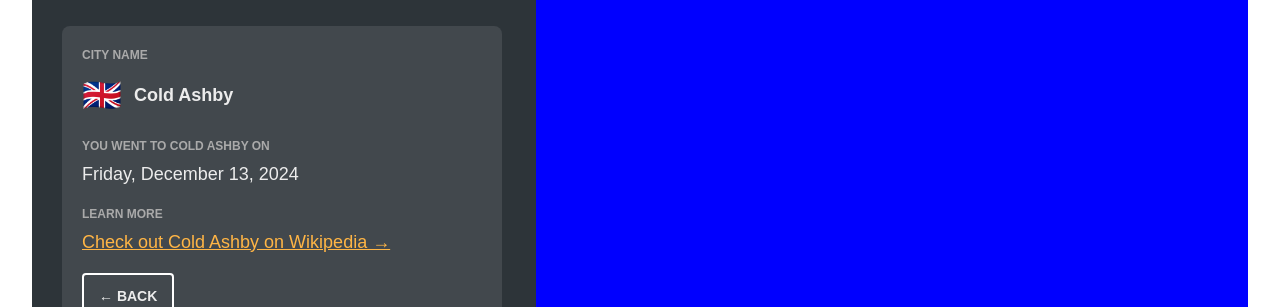
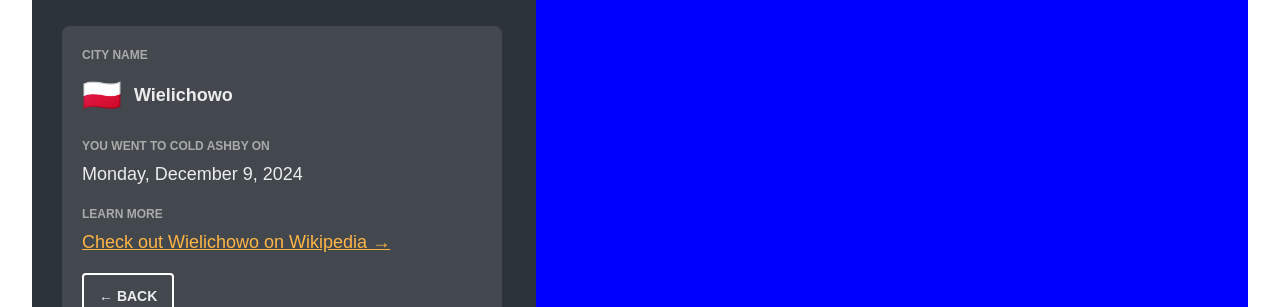
Before and after one commit to sofianeberkane202/worldWise-app, a React (Vite) app: page /travel/cities/8631 in a window 1280 px wide. Shown: the part 183-490 px from the top of the page. Built offline with nearby package versions, Linux system fonts and the light colour scheme; data requests are answered from the project's data file; the HTML template or start-up script is replaced by a standard one.

Commit message:
update city component UI data

```diff
--- a/src/App.jsx
+++ b/src/App.jsx
@@ -8,10 +8,11 @@ import Cities from "./components/Cities"
 import Countries from './components/Countries'
 import City from "./components/City"
 import { useEffect, useState } from "react"
+import { URL } from "./config"
 
 /* eslint-disable react/react-in-jsx-scope */
 
-const URL = 'http://localhost:8000/cities';
+
 export default function App(){
 
   const [cities, setCities]= useState([]);
@@ -42,7 +43,7 @@ export default function App(){
       <Route path="/login" element={<LoginPage/>} />
       <Route path="/travel" element={<TravelPage/>}>
 
-        <Route index element={<Cities/>}/>
+        <Route index element={<Cities cities={cities}/>}/>
         <Route path="cities" element={<Cities cities={cities}/>}/>
         <Route path="cities/:id" element={<City/>} />{/* Dynamic route for city details */}
         <Route path="countries" element={<Countries cities={cities}/>}/>
--- a/src/components/Cities.jsx
+++ b/src/components/Cities.jsx
@@ -2,7 +2,7 @@
 import PropTypes from 'prop-types'
 import { NavLink } from 'react-router-dom';
 import styles from './Cities.module.css'
-
+import { handleDateWithoutDay } from '../helper';
 
 
 
@@ -20,9 +20,9 @@ function Cities({cities}) {
 }
 
 function City({city}){
-    const {cityName, emoji,id} = city;
+    const {cityName, emoji,id, position:{lat,lng}, date} = city;
     return (
-        <NavLink to={`${id}`}>
+        <NavLink to={`${id}?lat=${lat}&lng=${lng}`}>
           <li className={`flex flex-center-y ${styles.city}`}>
             <p className="flex flex-center-y">
                 <span className={styles.emoji}>{emoji}</span>
@@ -36,7 +36,7 @@ function City({city}){
                 </span>
             </p>
 
-            <p className={`${styles.date} flex-1`}>(December 12, 2024)</p>
+            <p className={`${styles.date} flex-1`}>({handleDateWithoutDay(date)})</p>
 
             <button>&times;</button>
           </li>
@@ -46,11 +46,7 @@ function City({city}){
 }
 
 City.propTypes = {
-    city: PropTypes.shape({
-        emoji: PropTypes.string,
-        cityName: PropTypes.string,
-        id: PropTypes.string,
-    }).isRequired
+    city: PropTypes.object
 };
 
 Cities.propTypes = {
--- a/src/components/City.jsx
+++ b/src/components/City.jsx
@@ -3,23 +3,55 @@
 import ButtonBack from './ButtonBack';
 import styles from './City.module.css'
 import PropTypes from 'prop-types'
+import { handleDate } from '../helper';
+
+import { URL } from '../config';
+import { fetchData } from '../helper';
+import { useEffect } from 'react';
+import { useParams } from 'react-router-dom';
+import { useState } from 'react';
 function City() {
-    // const {cityName, emoji} = city;
+
+    const {id} = useParams();
+
+    const [city,setCity]= useState({});
+
+    useEffect(function(){
+        async function fetchCityData(){
+            try {
+                const data = await fetchData(`${URL}/${id}`);
+
+                setCity(data);
+            } catch (error) {
+                console.log(error);
+            }
+        }
+        fetchCityData();
+    },[id])
+
+    const {
+        emoji,
+        cityName,
+        date,
+    } = city;
+
+
+
 
     return (
         <div className={styles.city}>
             <div className={styles.box}>
                 <p className={styles.title}>city name</p>
                 <p className={styles['city-name']}>
-                    <span className={styles.emoji}>🇬🇧</span>
-                    <span>Cold Ashby</span>
+                    <span className={styles.emoji}>{emoji}</span>
+                    <span>{cityName}</span>
                 </p>
             </div>
 
             <div className={styles.box}>
                 <p className={styles.title}>You went to Cold Ashby on</p>
                 <p>
-                    Friday, December 13, 2024
+                    {handleDate(date)}
                 </p>
             </div>
 
@@ -29,7 +61,7 @@ function City() {
                 <a
                 href={`https://en.wikipedia.org/wiki/Cold_Ashby`}
                 target='_blank'>
-                    {`Check out Cold Ashby on Wikipedia →`}
+                    {`Check out ${cityName} on Wikipedia →`}
                 </a>
             </div>
 
--- /dev/null
+++ b/src/config.js
@@ -0,0 +1,2 @@
+const URL = 'http://localhost:8000/cities';
+export {URL}
--- a/src/helper.js
+++ b/src/helper.js
@@ -1,3 +1,37 @@
 export function handleActive(isActive, styles){
     return isActive ? styles.active : '';
 }
+
+export async function fetchData(URL){
+    const response = await fetch(URL);
+    if(!response.ok) throw new Error('No fetch Data');
+
+    const data = await response.json();
+
+    return data;
+
+}
+
+export function handleDate(date){
+    if(!date) return;
+    const d = Intl.DateTimeFormat('en-US', {
+        dateStyle: 'full',
+    })
+
+    const dt = d.format(new Date(date));
+
+    return dt;
+}
+
+export function handleDateWithoutDay(date){
+    if(!date) return;
+    const d = Intl.DateTimeFormat('en-US', {
+        month:"long",
+        day: "numeric",
+        year:"numeric",
+    })
+
+    const dt = d.format(new Date(date));
+
+    return dt;
+}
```
